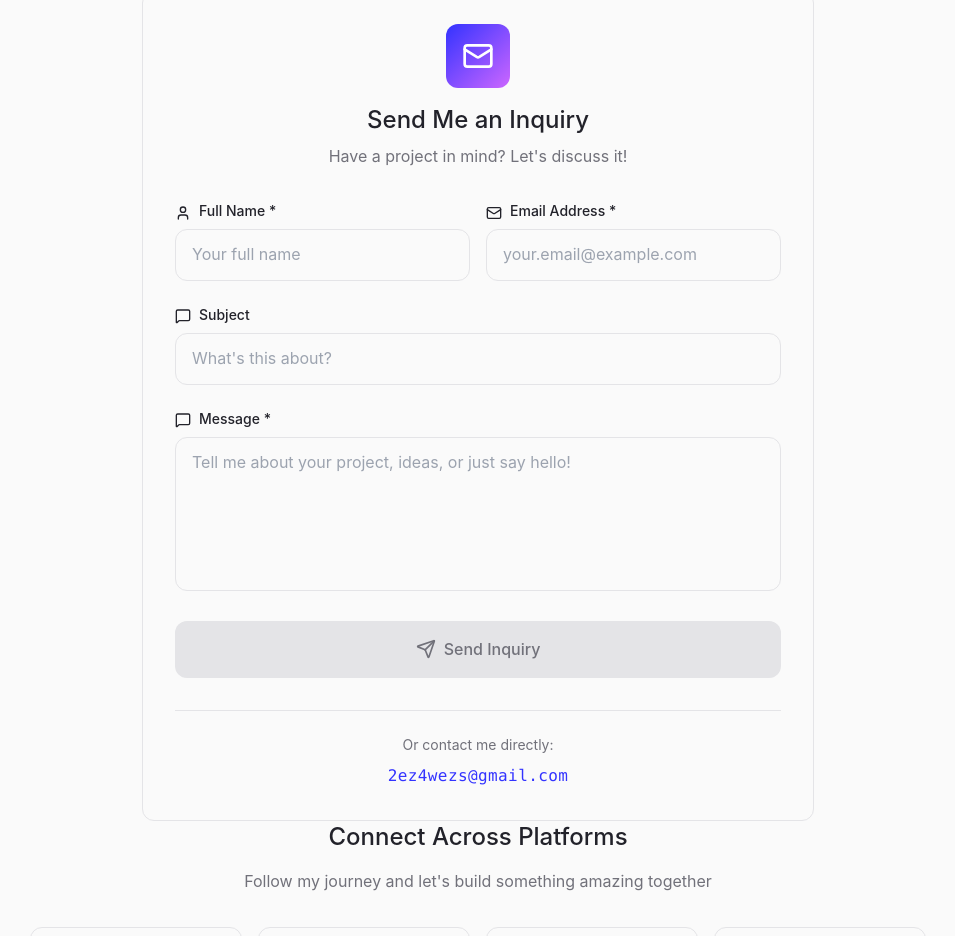
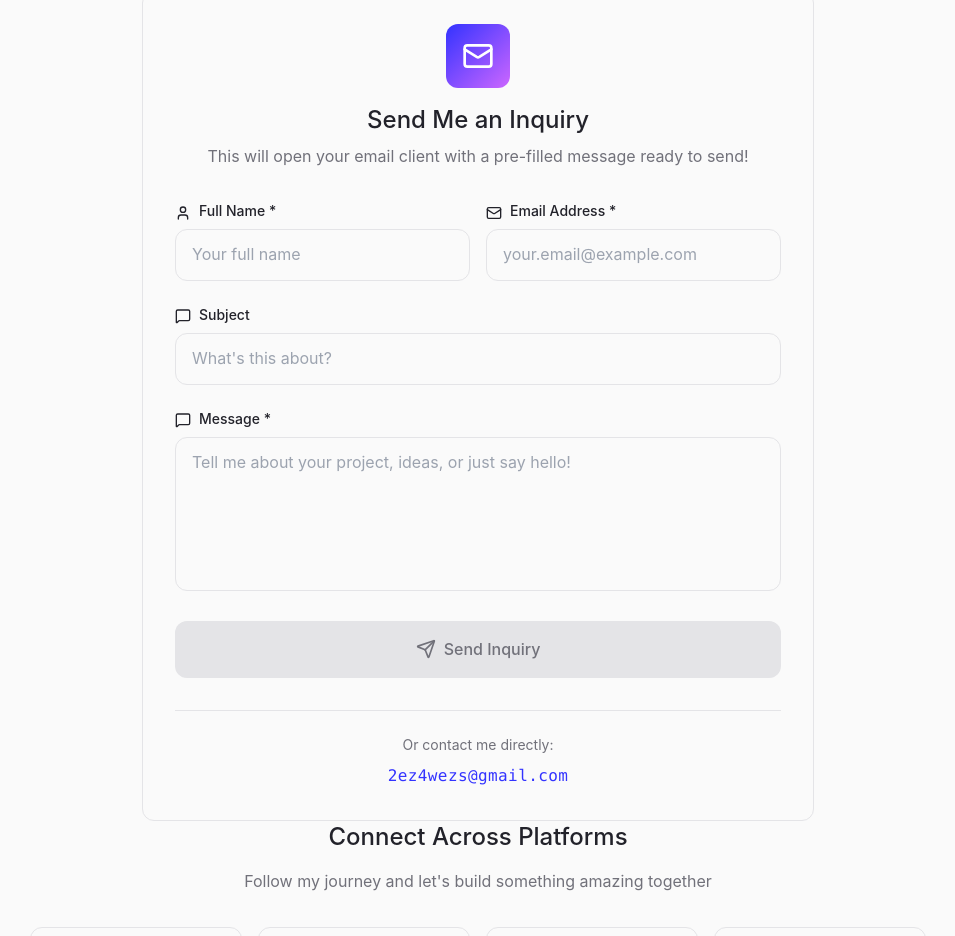
Before and after one commit to Wezsley/MiniPortV2.2, a React (Vite) app: page / in a window 1280 px wide. Shown: the part 6401-7337 px from the top of the page, without its empty margins (162-1117 px from the left). Built offline with nearby package versions, Linux system fonts and the light colour scheme.

Commit message:
Update inquiry form description to clarify functionality
cgen-eeb3eb892f1f40e1bffcf8762f76c3d2

```diff
--- a/client/components/InquiryForm.tsx
+++ b/client/components/InquiryForm.tsx
@@ -70,7 +70,7 @@ export function InquiryForm() {
           Send Me an Inquiry
         </h3>
         <p className="text-minimal-text-light clean-font">
-          Have a project in mind? Let's discuss it!
+          This will open your email client with a pre-filled message ready to send!
         </p>
       </div>
 
```
